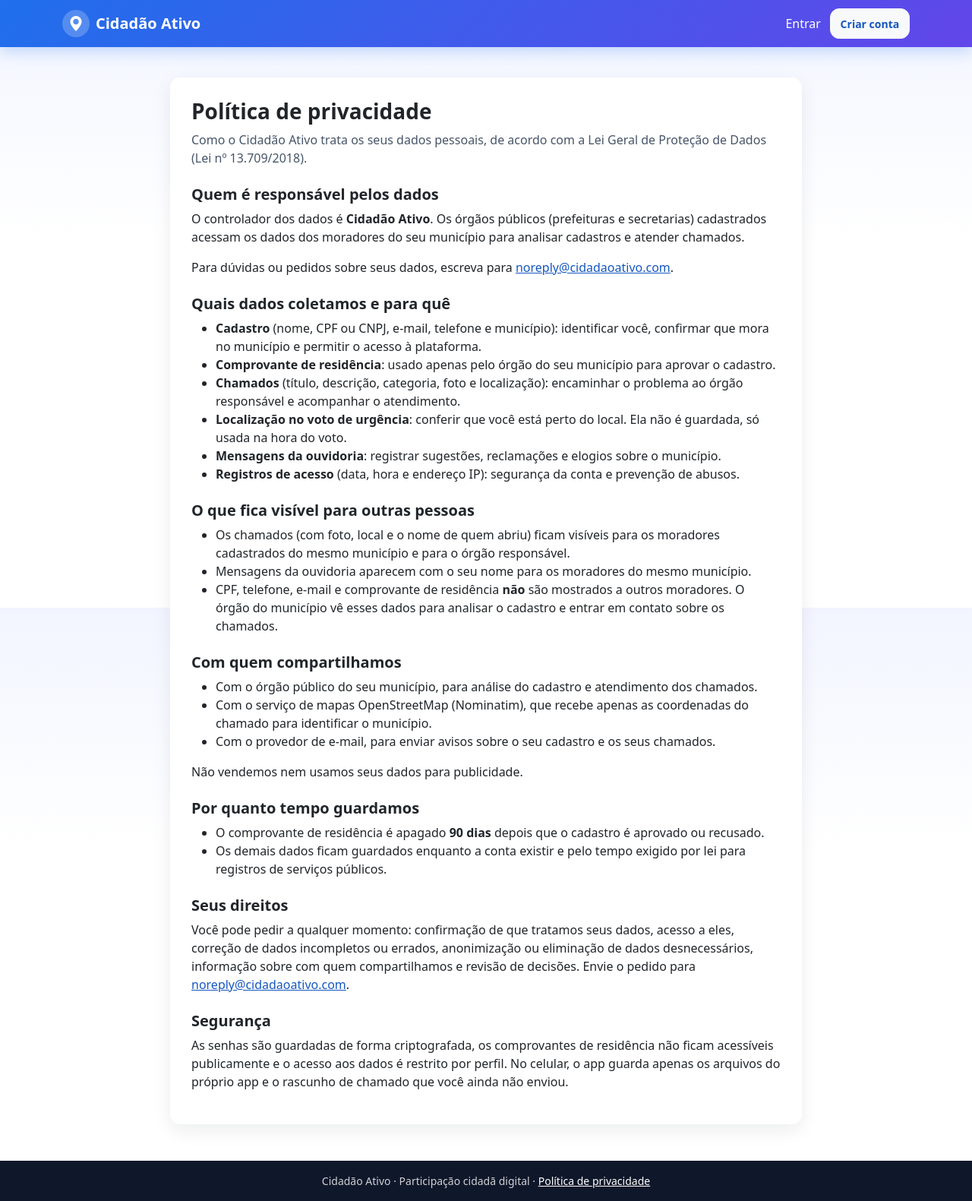
After one commit to CristianoPirolli/cidadao-ativo, a Django app: page /privacidade in a window 1280 px wide. The commit adds this page. Shown: the whole page at 76% size. Run offline with Django 5.2, Linux system fonts and the light colour scheme; some libraries are stand-ins or nearby versions.

Commit message:
Adiciona política de privacidade (LGPD), descarte de comprovantes e VLibras
LGPD:
- Página /privacidade explicando dados coletados, finalidades, o que fica
  visível para outros moradores, compartilhamento, prazos e direitos do
  titular; controlador, contato e prazo vêm de variáveis de ambiente
- Aceite obrigatório da política no cadastro, com data registrada em
  User.privacy_accepted_at (migração 0003)
- Comando purge_residence_proofs: apaga comprovantes de residência após
  RESIDENCE_PROOF_RETENTION_DAYS (padrão 90) da aprovação ou recusa do
  cadastro; aceita --dry-run

Acessibilidade:
- Widget do VLibras (tradutor de Libras do governo federal) em todas as
  páginas, desligável com VLIBRAS_ENABLED=false
- Link para a política no rodapé, no cadastro e na página inicial

```diff
--- a/backend/apps/accounts/models.py
+++ b/backend/apps/accounts/models.py
@@ -58,6 +58,7 @@ class User(AbstractBaseUser):
         related_name='approved_users'
     )
     approved_at = models.DateTimeField(null=True, blank=True)
+    privacy_accepted_at = models.DateTimeField('aceite da política de privacidade', null=True, blank=True)
     created_at = models.DateTimeField(default=timezone.now)
     last_login = models.DateTimeField(null=True, blank=True)
 
--- a/backend/apps/accounts/services/auth.py
+++ b/backend/apps/accounts/services/auth.py
@@ -102,6 +102,9 @@ def _validate_common_fields(form: Mapping[str, str]) -> tuple[dict[str, str], li
             validate_password(password)
         except ValidationError as exc:
             errors.extend(exc.messages)
+
+    if not form.get('accept_privacy'):
+        errors.append('É preciso aceitar a política de privacidade para criar a conta.')
 
     if user_type not in {'cidadao', 'orgao'}:
         errors.append('Tipo de usuário inválido.')
@@ -225,6 +228,7 @@ def register_user(form: Mapping[str, str], files: Mapping[str, object]) -> Regis
         municipio_origem_nome=extra_data['municipio_origem_nome'],
         municipio_origem_uf=extra_data['municipio_origem_uf'],
         residence_proof_type=extra_data['residence_proof_type'] if user_type == 'cidadao' else None,
+        privacy_accepted_at=timezone.now(),
         is_active=True,
     )
     user.set_password(base_data['password'])
--- a/backend/apps/core/context_processors.py
+++ b/backend/apps/core/context_processors.py
@@ -11,3 +11,10 @@ def map_settings(request):
             'maxZoom': settings.MAP_TILE_MAX_ZOOM,
         }
     }
+
+
+def site_settings(request):
+    """Opções globais de interface (acessibilidade e privacidade)."""
+    return {
+        'vlibras_enabled': settings.VLIBRAS_ENABLED,
+    }
--- a/backend/apps/core/urls.py
+++ b/backend/apps/core/urls.py
@@ -5,6 +5,7 @@ from apps.core import pwa, views
 urlpatterns = [
     path('', views.index, name='index'),
     path('health', views.healthcheck, name='healthcheck'),
+    path('privacidade', views.privacy_policy, name='privacy_policy'),
     path('manifest.webmanifest', pwa.manifest, name='manifest'),
     path('sw.js', pwa.service_worker, name='service_worker'),
     path('offline', pwa.offline, name='offline'),
--- a/backend/apps/core/views.py
+++ b/backend/apps/core/views.py
@@ -1,4 +1,5 @@
 """Páginas públicas e endpoints de infraestrutura."""
+from django.conf import settings
 from django.db import connection
 from django.http import JsonResponse
 from django.shortcuts import redirect, render
@@ -22,3 +23,11 @@ def healthcheck(request):
     except Exception:
         return JsonResponse({'status': 'error', 'database': 'unavailable'}, status=503)
     return JsonResponse({'status': 'ok', 'database': 'ok'})
+
+
+def privacy_policy(request):
+    return render(request, 'core/privacy.html', {
+        'controller_name': settings.PRIVACY_CONTROLLER_NAME,
+        'contact_email': settings.PRIVACY_CONTACT_EMAIL,
+        'retention_days': settings.RESIDENCE_PROOF_RETENTION_DAYS,
+    })
--- a/backend/config/settings/test.py
+++ b/backend/config/settings/test.py
@@ -17,4 +17,5 @@ STORAGES = {
 }
 PLATFORM_OWNER_EMAIL = 'owner@test.com'
 STATIC_ROOT = Path(tempfile.mkdtemp(prefix='cidadao-static-'))
+VLIBRAS_ENABLED = False
 CACHES = {'default': {'BACKEND': 'django.core.cache.backends.locmem.LocMemCache'}}
--- a/frontend/static/css/styles.css
+++ b/frontend/static/css/styles.css
@@ -941,6 +941,11 @@ body.has-bottom-nav {
   font-size: 0.875rem;
 }
 
+.site-footer a {
+  color: #ffffff;
+  text-decoration: underline;
+}
+
 /* ── Acessibilidade: movimento reduzido ───────────────────────────────── */
 
 @media (prefers-reduced-motion: reduce) {
--- a/frontend/templates/base.html
+++ b/frontend/templates/base.html
@@ -106,7 +106,7 @@
 
   <footer class="site-footer text-center py-3 mt-4 {% if user.is_authenticated %}d-none d-lg-block{% endif %}">
     <div class="container-xl">
-      <p class="mb-0">Cidadão Ativo · Participação cidadã digital</p>
+      <p class="mb-0">Cidadão Ativo · Participação cidadã digital · <a href="{% url 'privacy_policy' %}">Política de privacidade</a></p>
     </div>
   </footer>
 
@@ -134,6 +134,19 @@
   </nav>
   {% endif %}
 
+  {% if vlibras_enabled %}
+  <div vw class="enabled">
+    <div vw-access-button class="active"></div>
+    <div vw-plugin-wrapper><div class="vw-plugin-top-wrapper"></div></div>
+  </div>
+  <script src="https://vlibras.gov.br/app/vlibras-plugin.js" defer></script>
+  <script>
+    window.addEventListener('load', () => {
+      if (window.VLibras) new window.VLibras.Widget('https://vlibras.gov.br/app');
+    });
+  </script>
+  {% endif %}
+
   {{ map_config|json_script:"map-config" }}
   {% block extra_js %}{% endblock %}
 </body>
--- /dev/null
+++ b/frontend/templates/core/privacy.html
@@ -0,0 +1,51 @@
+{% extends 'base.html' %}
+{% block title %}Política de privacidade · Cidadão Ativo{% endblock %}
+{% block content %}
+<article class="card" style="max-width: 52rem; margin-inline: auto;">
+  <div class="card-body">
+    <h1 class="h3 fw-bold">Política de privacidade</h1>
+    <p class="text-muted">Como o Cidadão Ativo trata os seus dados pessoais, de acordo com a Lei Geral de Proteção de Dados (Lei nº 13.709/2018).</p>
+
+    <h2 class="h5 fw-bold mt-4">Quem é responsável pelos dados</h2>
+    <p>O controlador dos dados é <strong>{{ controller_name }}</strong>. Os órgãos públicos (prefeituras e secretarias) cadastrados acessam os dados dos moradores do seu município para analisar cadastros e atender chamados.</p>
+    <p>Para dúvidas ou pedidos sobre seus dados, escreva para <a href="mailto:{{ contact_email }}">{{ contact_email }}</a>.</p>
+
+    <h2 class="h5 fw-bold mt-4">Quais dados coletamos e para quê</h2>
+    <ul>
+      <li><strong>Cadastro</strong> (nome, CPF ou CNPJ, e-mail, telefone e município): identificar você, confirmar que mora no município e permitir o acesso à plataforma.</li>
+      <li><strong>Comprovante de residência</strong>: usado apenas pelo órgão do seu município para aprovar o cadastro.</li>
+      <li><strong>Chamados</strong> (título, descrição, categoria, foto e localização): encaminhar o problema ao órgão responsável e acompanhar o atendimento.</li>
+      <li><strong>Localização no voto de urgência</strong>: conferir que você está perto do local. Ela não é guardada, só usada na hora do voto.</li>
+      <li><strong>Mensagens da ouvidoria</strong>: registrar sugestões, reclamações e elogios sobre o município.</li>
+      <li><strong>Registros de acesso</strong> (data, hora e endereço IP): segurança da conta e prevenção de abusos.</li>
+    </ul>
+
+    <h2 class="h5 fw-bold mt-4">O que fica visível para outras pessoas</h2>
+    <ul>
+      <li>Os chamados (com foto, local e o nome de quem abriu) ficam visíveis para os moradores cadastrados do mesmo município e para o órgão responsável.</li>
+      <li>Mensagens da ouvidoria aparecem com o seu nome para os moradores do mesmo município.</li>
+      <li>CPF, telefone, e-mail e comprovante de residência <strong>não</strong> são mostrados a outros moradores. O órgão do município vê esses dados para analisar o cadastro e entrar em contato sobre os chamados.</li>
+    </ul>
+
+    <h2 class="h5 fw-bold mt-4">Com quem compartilhamos</h2>
+    <ul>
+      <li>Com o órgão público do seu município, para análise do cadastro e atendimento dos chamados.</li>
+      <li>Com o serviço de mapas OpenStreetMap (Nominatim), que recebe apenas as coordenadas do chamado para identificar o município.</li>
+      <li>Com o provedor de e-mail, para enviar avisos sobre o seu cadastro e os seus chamados.</li>
+    </ul>
+    <p>Não vendemos nem usamos seus dados para publicidade.</p>
+
+    <h2 class="h5 fw-bold mt-4">Por quanto tempo guardamos</h2>
+    <ul>
+      <li>O comprovante de residência é apagado <strong>{{ retention_days }} dias</strong> depois que o cadastro é aprovado ou recusado.</li>
+      <li>Os demais dados ficam guardados enquanto a conta existir e pelo tempo exigido por lei para registros de serviços públicos.</li>
+    </ul>
+
+    <h2 class="h5 fw-bold mt-4">Seus direitos</h2>
+    <p>Você pode pedir a qualquer momento: confirmação de que tratamos seus dados, acesso a eles, correção de dados incompletos ou errados, anonimização ou eliminação de dados desnecessários, informação sobre com quem compartilhamos e revisão de decisões. Envie o pedido para <a href="mailto:{{ contact_email }}">{{ contact_email }}</a>.</p>
+
+    <h2 class="h5 fw-bold mt-4">Segurança</h2>
+    <p>As senhas são guardadas de forma criptografada, os comprovantes de residência não ficam acessíveis publicamente e o acesso aos dados é restrito por perfil. No celular, o app guarda apenas os arquivos do próprio app e o rascunho de chamado que você ainda não enviou.</p>
+  </div>
+</article>
+{% endblock %}
--- a/frontend/templates/core/welcome.html
+++ b/frontend/templates/core/welcome.html
@@ -57,6 +57,7 @@
       <i class="bi bi-phone" aria-hidden="true"></i>
       Dica: no celular, use "Adicionar à tela inicial" no menu do navegador para abrir o Cidadão Ativo como um app.
     </p>
+    <p class="small mt-2 mb-0"><a href="{% url 'privacy_policy' %}">Como tratamos seus dados (política de privacidade)</a></p>
   </div>
 </section>
 {% endblock %}
```
Also changed, not shown: backend/apps/accounts/management/commands/purge_residence_proofs.py (added, +51 -0 lines), backend/apps/accounts/tests/test_accounts.py (+16 -1 lines), backend/apps/accounts/tests/test_privacy.py (added, +84 -0 lines), backend/config/settings/base.py (+14 -0 lines), frontend/templates/accounts/register.html (+7 -0 lines), README.md, backend/apps/accounts/management/__init__.py (added), backend/apps/accounts/management/commands/__init__.py (added), backend/apps/accounts/migrations/0003_privacy_accepted_at.py (added), 1 other file.
